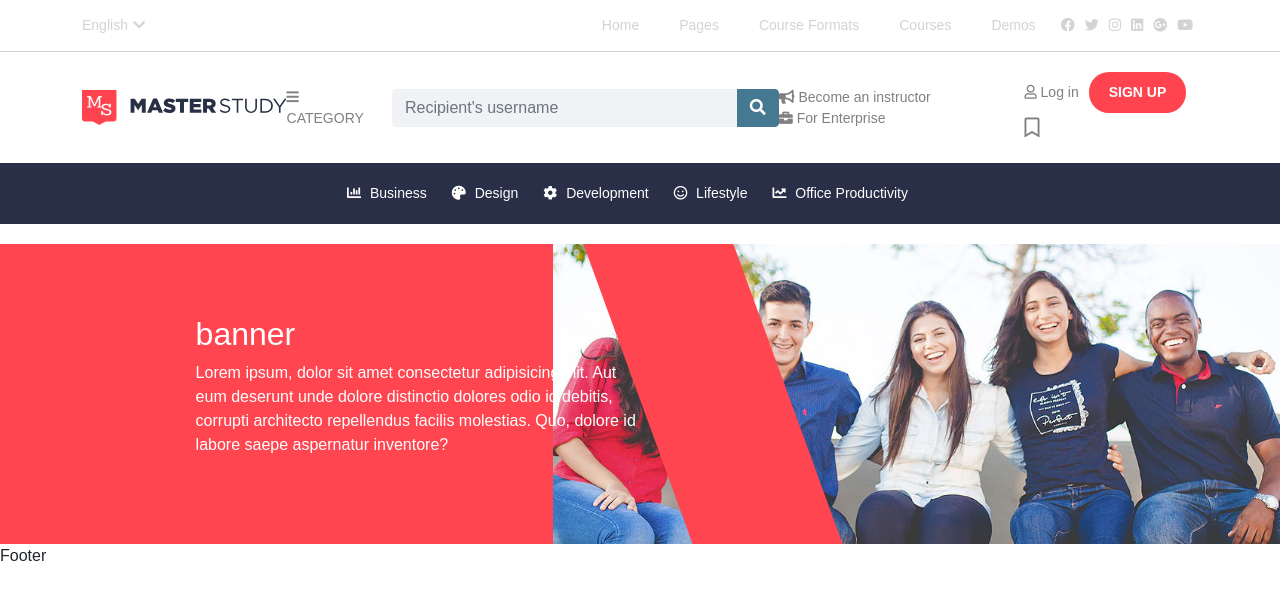
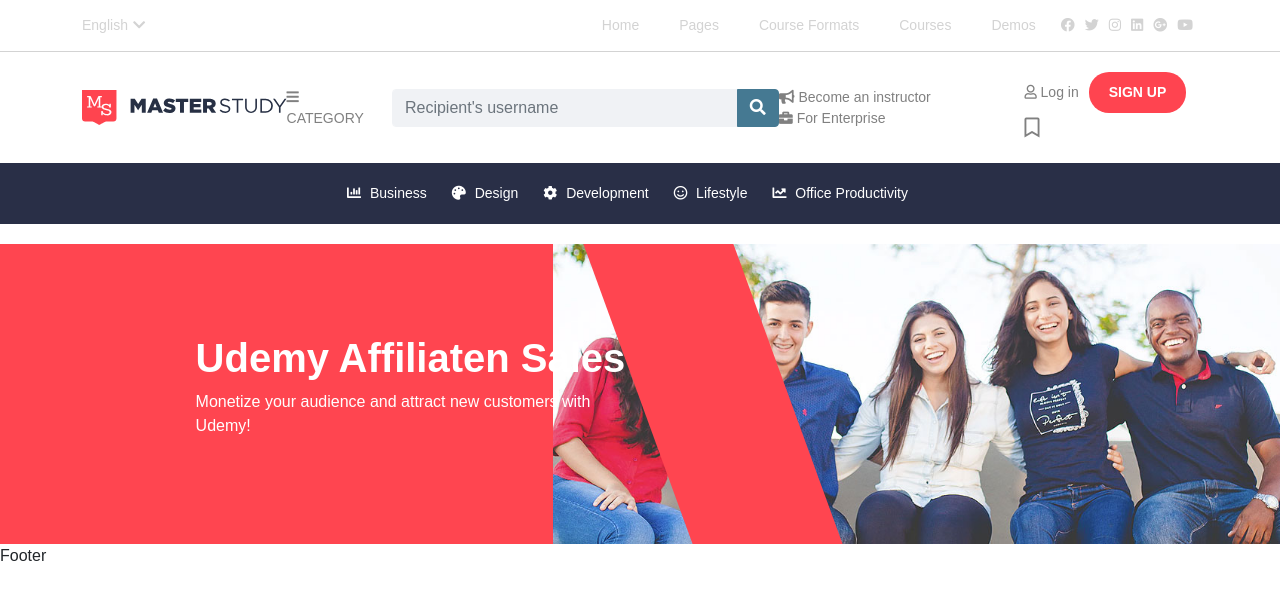
Before and after one commit to radfarelmira/proj-html-vuejs, a Vue app: page / in a window 1280 px wide. Shown: the top 600 px of the page. Built offline with nearby package versions, Linux system fonts and the light colour scheme.

Commit message:
adjust zeta/index in banner component

```diff
--- a/src/components/Banner.vue
+++ b/src/components/Banner.vue
@@ -5,8 +5,8 @@
         </div>
         <div class="sm-container">
             <div class="banner-content">
-                <h2>banner</h2>
-                <p>Lorem ipsum, dolor sit amet consectetur adipisicing elit. Aut eum deserunt unde dolore distinctio dolores odio id debitis, corrupti architecto repellendus facilis molestias. Quo, dolore id labore saepe aspernatur inventore?</p>
+                <h2>Udemy Affiliaten Sales</h2>
+                <p>Monetize your audience and attract new customers with Udemy!</p>
             </div>
         </div>
       </div>
@@ -47,9 +47,19 @@
             left:650px;
         }
 
-        .banner-content{
+
+        .sm-container{
             z-index: 1;
+
+            .banner-content{
             width: 50%;
+            z-index: 1;
+
+            h2{
+                font-size: 40px;
+                font-weight: bold;
+            }
+        }
         }
     }
 }
```
